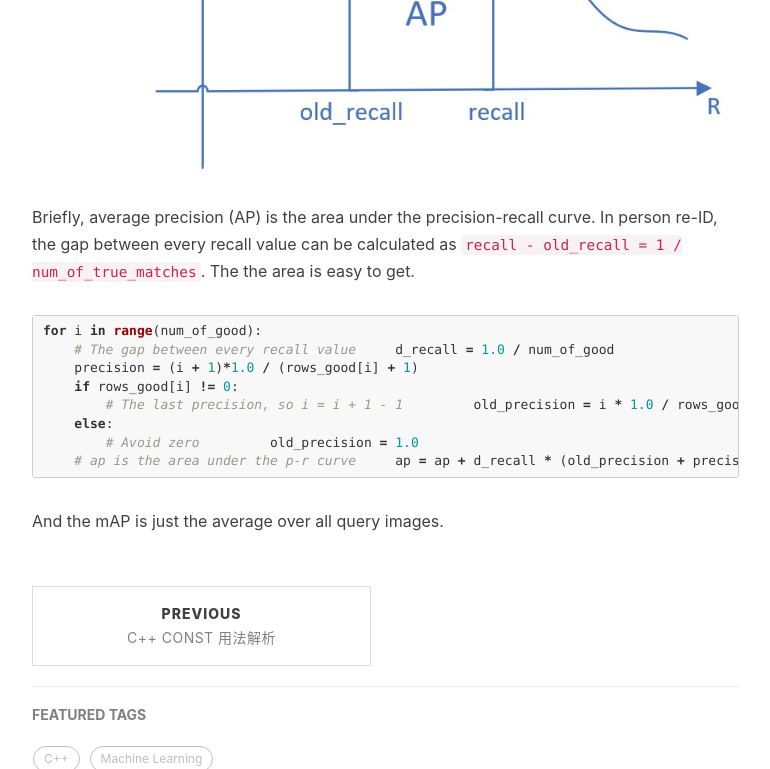
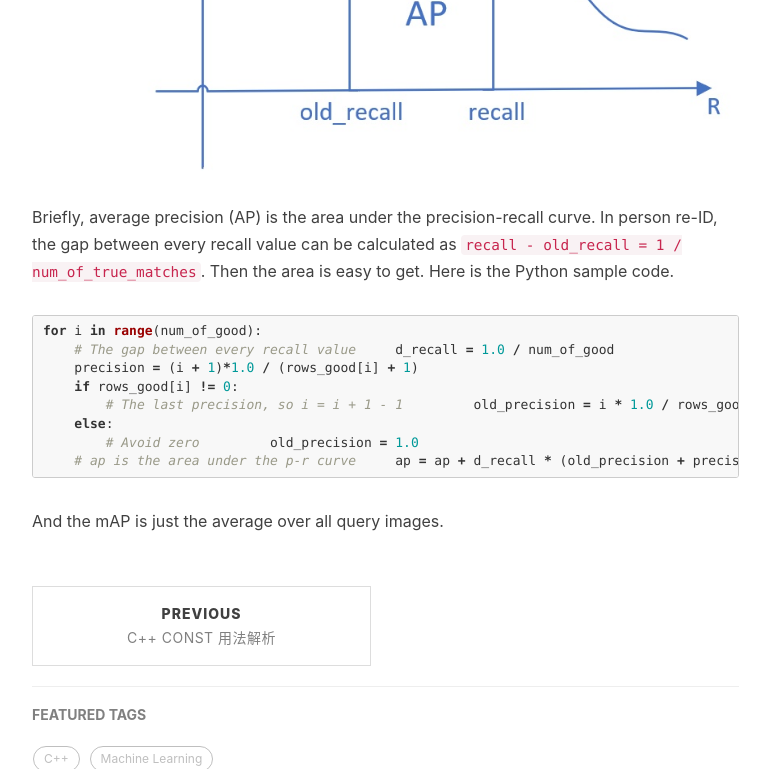
Before and after one commit to Edhe1996/edhe.github.io, a Jekyll site: the page built from _posts/2018-08-20-mAP-in-Person-Re-ID.md, in a window 1280 px wide and 900 px high, scrolled down 1522 px, cut to the strip 0-769 px from the top of the window. Shown: the whole strip, without its empty margins (233-1003 px from the left). Built offline with Jekyll 4.4.1, drawn with Linux system fonts in a browser that asks for light colours; nearby versions of some CDN libraries; comment, search, counter and statistics services are not loaded.

Commit message:
Update 2018-08-20-mAP-in-Person-Re-ID.md

````diff
--- a/_posts/2018-08-20-mAP-in-Person-Re-ID.md
+++ b/_posts/2018-08-20-mAP-in-Person-Re-ID.md
@@ -17,7 +17,7 @@ Mean average precision (mAP) has been widely used in object detection and image
 ## Calculation
 ![mAP](/img/mAP.jpg)
 ![area](/img/area.jpg)
-Briefly, average precision (AP) is the area under the precision-recall curve. In person re-ID, the gap between every recall value can be calculated as `recall - old_recall = 1 / num_of_true_matches`. The the area is easy to get.
+Briefly, average precision (AP) is the area under the precision-recall curve. In person re-ID, the gap between every recall value can be calculated as `recall - old_recall = 1 / num_of_true_matches`. Then the area is easy to get. Here is the Python sample code.
 
 ```python
 for i in range(num_of_good):
````
